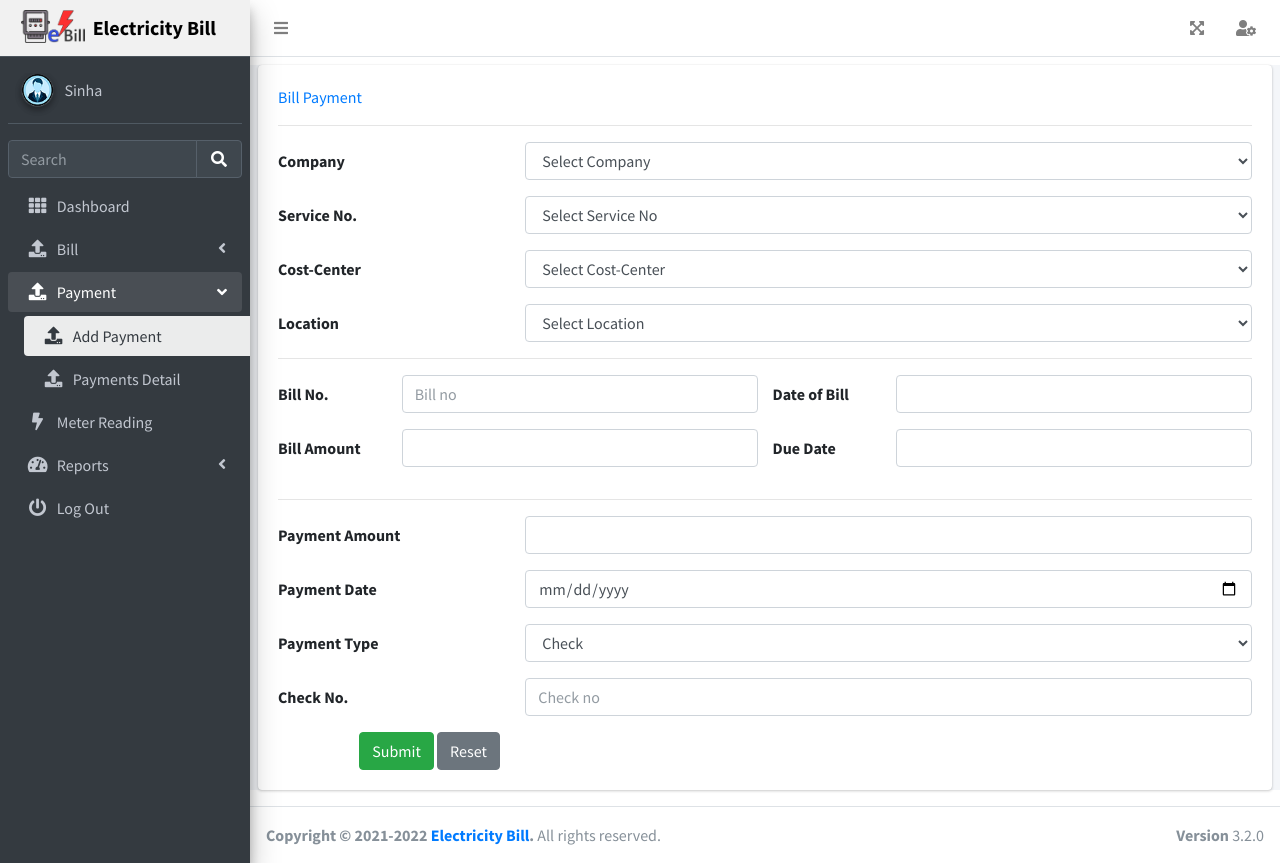
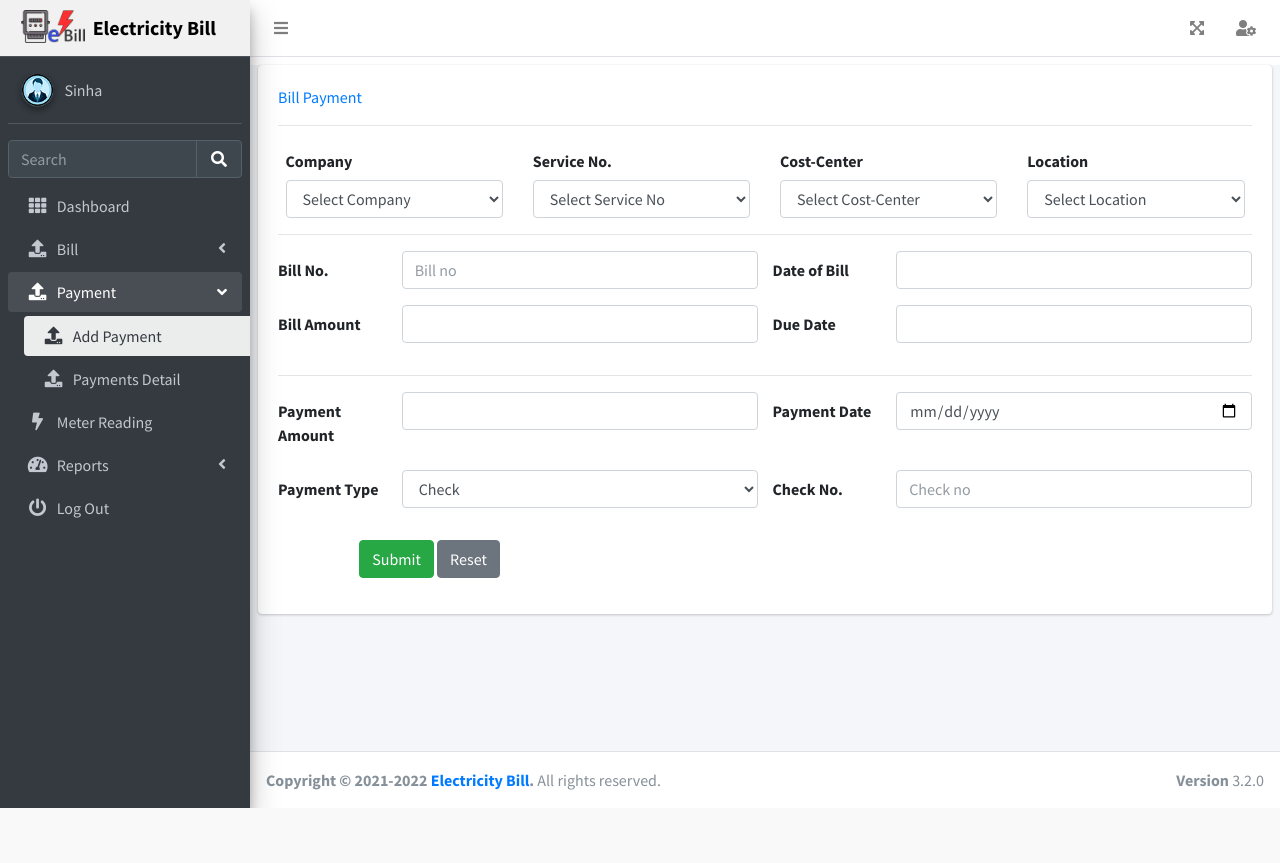
Before and after one commit to rahul1290/bill, a CodeIgniter app: page /bill/payment/add-payment in a window 1280 px wide. After the commit the page ends 808 px from the top, so only its background shows below. Run offline with CodeIgniter, Linux system fonts and the light colour scheme; a user stored in the database is signed in; data comes from the database, SQL or seed files in the repository; data that the repository does not hold is empty; some libraries are stand-ins or nearby versions.

Commit message:
local page change

```diff
--- a/application/views/payment.php
+++ b/application/views/payment.php
@@ -11,9 +11,10 @@
                 <div class="col-12">
                 <?php echo $this->session->flashdata('msg'); ?>
                 <form name="f1" method="POST" enctype='multipart/form-data' action="<?php echo base_url();?>payment/add-paymet">
-                    <div class="form-group row">
-                        <label for="inputEmail3" class="col-sm-3 col-form-label">Company</label>
-                        <div class="col-sm-9">
+                <div class="form-group row">
+                <div class="col-md-3">
+                        <label for="inputEmail3" class="col-sm-12 col-form-label">Company</label>
+                        <div class="col-sm-12">
                           <select id="company" name="company" class="form-control">
                             <option value="">Select Company</option>
                             <?php foreach($companies as $company){ ?>
@@ -24,9 +25,10 @@
                         </div>
                     </div>
 
-                    <div class="form-group row">
-                        <label for="inputEmail3" class="col-sm-3 col-form-label ">Service No.</label>
-                        <div class="col-sm-9">
+                            <div class="col-md-3">
+
+                        <label for="inputEmail3" class="col-sm-12 col-form-label ">Service No.</label>
+                        <div class="col-sm-12">
                           <select id="serviceno" name="serviceno" class="form-control">
                             <option value="">Select Service No</option>
                             <?php foreach($service_no as $sno){ ?>
@@ -35,31 +37,33 @@
                           </select>
                         <?php echo form_error('serviceno'); ?>
                         </div>
-                    </div>
 
+                            </div>
 
-                      <div class="form-group row">
-                          <label for="inputEmail3" class="col-sm-3 col-form-label">Cost-Center</label>
-                          <div class="col-sm-9">
+                      <div class="col-md-3">
+                          <label for="inputEmail3" class="col-sm-12 col-form-label">Cost-Center</label>
+                          <div class="col-sm-12">
                             <select id="costcenter" name="costcenter" class="form-control">
                               <option value="">Select Cost-Center</option>
                             </select>
                           <?php echo form_error('costcenter'); ?>
                           </div>
                       </div>
-                      <div class="form-group row">
-                          <label for="inputEmail3" class="col-sm-3 col-form-label">Location</label>
-                          <div class="col-sm-9">
+                      <div class="col-md-3">
+                          <label for="inputEmail3" class="col-sm-12 col-form-label">Location</label>
+                          <div class="col-sm-12">
                             <select id="location" name="location" class="form-control">
                               <option value="">Select Location</option>
                             </select>
                           <?php echo form_error('location'); ?>
                           </div>
                       </div>
-                      <hr/>
 
+                            </div>
+                            <hr/>
+                      <div class="form-group">
                       <div class="row">
-                      	<div class="col">
+                      	<div class="col-md-6">
                           	 <div class="form-group row">
                                   <label for="inputEmail3" class="col-sm-3 col-form-label">Bill No.</label>
                                   <div class="col-sm-9">
@@ -68,7 +72,7 @@
                                   </div>
                               </div>
                           </div>
-                          <div class="col">
+                          <div class="col-md-6">
                               <div class="form-group row">
                                   <label for="inputEmail3" class="col-sm-3 col-form-label">Date of Bill</label>
                                   <div class="col-sm-9">
@@ -81,7 +85,7 @@
 
 
                       <div class="row">
-                      	<div class="col">
+                      	<div class="col-md-6">
                       		<div class="form-group row">
                                   <label for="inputEmail3" class="col-sm-3 col-form-label">Bill Amount</label>
                                   <div class="col-sm-9">
@@ -90,7 +94,7 @@
                                   </div>
                               </div>
                       	</div>
-                      	<div class="col">
+                      	<div class="col-md-6">
                       		<div class="form-group row">
                                   <label for="inputEmail3" class="col-sm-3 col-form-label">Due Date</label>
                                   <div class="col-sm-9">
@@ -101,7 +105,8 @@
                       	</div>
                       </div>
                       <hr/>
-
+                      <div class="row">
+                      <div class="col-md-6">
                       <div class="form-group row">
                           <label for="inputEmail3" class="col-sm-3 col-form-label">Payment Amount</label>
                           <div class="col-sm-9">
@@ -109,6 +114,8 @@
                           <?php echo form_error('payment_amount'); ?>
                           </div>
                       </div>
+                            </div>
+                            <div class="col-md-6">
                       <div class="form-group row">
                           <label for="inputEmail3" class="col-sm-3 col-form-label">Payment Date</label>
                           <div class="col-sm-9">
@@ -116,6 +123,8 @@
                           <?php echo form_error('payment_date'); ?>
                           </div>
                       </div>
+                            </div>
+                            <div class="col-md-6">
                       <div class="form-group row">
                           <label for="inputEmail3" class="col-sm-3 col-form-label">Payment Type</label>
                           <div class="col-sm-9">
@@ -125,14 +134,16 @@
                             </select>
                           </div>
                       </div>
-
+                            </div>
+                            <div class="col-md-6">
                       <div class="form-group row">
                           <label for="inputEmail3" class="col-sm-3 col-form-label">Check No.</label>
                           <div class="col-sm-9">
                             <input type="text" id="checkno" name="checkno" class="form-control" placeholder="Check no" />
                           </div>
                       </div>
-
+                            </div>
+                            </div>
 
                       <div class="offset-1 mt-3">
                         <input type="submit" class="btn btn-success uppercase" id="assign-create" value="Submit">
@@ -141,6 +152,7 @@
                         <input type="reset" class="btn btn-secondary uppercase" id="cancel-btn" style="display:none;" value="Cancel">
                         <input type="reset" class="btn btn-secondary uppercase" id="reset-btn" value="Reset">
                       </div>
+                            </div>
                   </form>
                 </div>
               </div>
```
